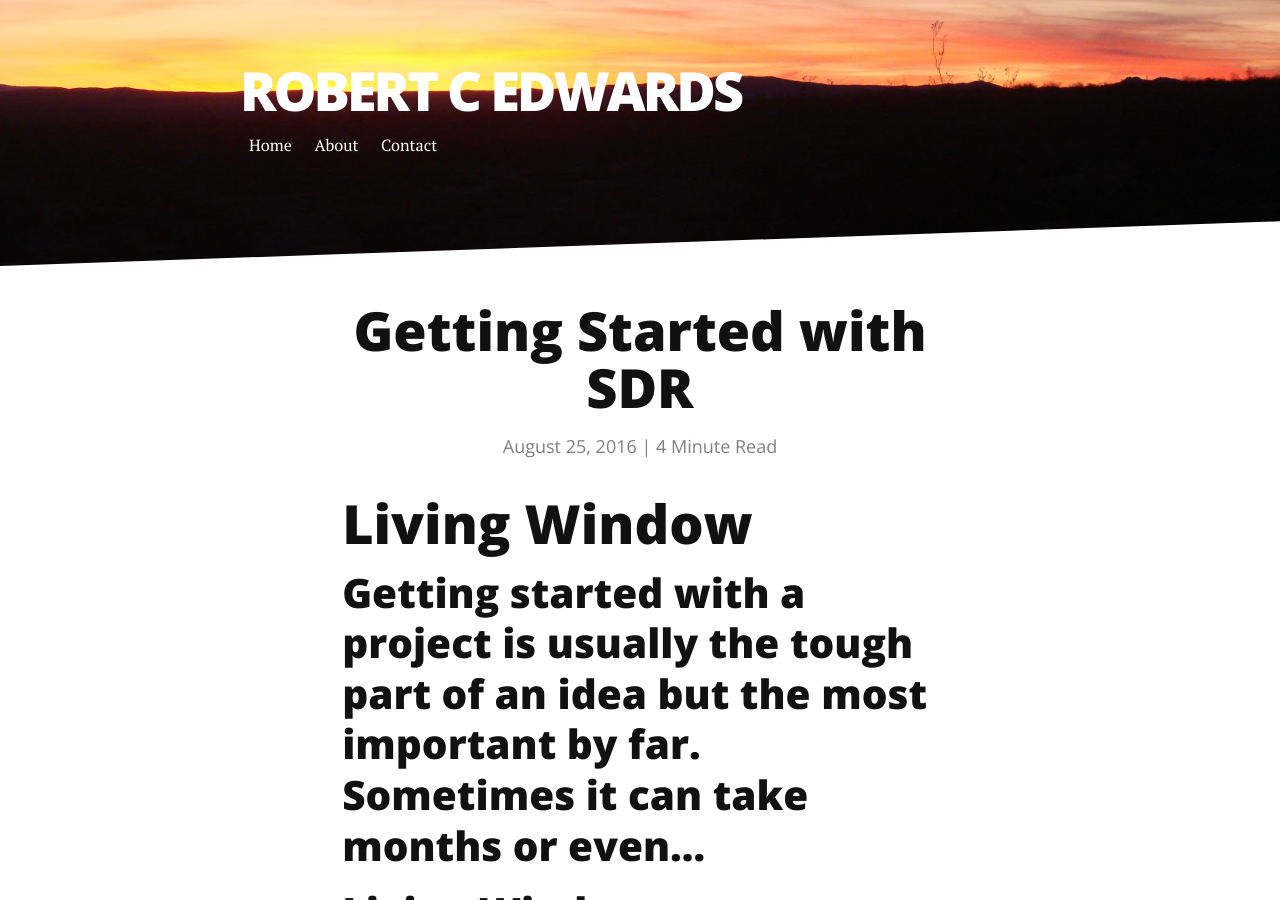
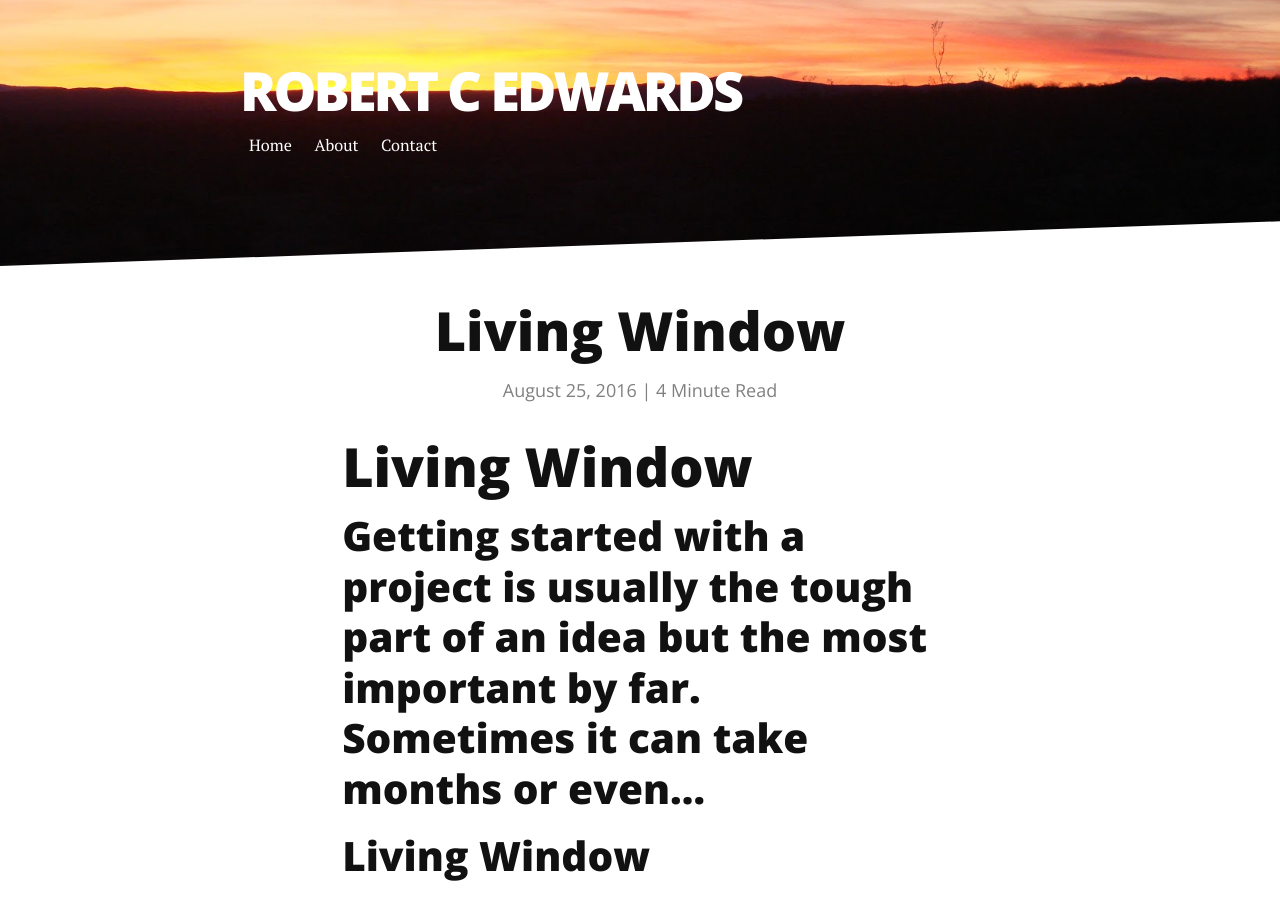
Before and after one commit to robertcedwards/robertcedwards.com, a Jekyll site: the page built from _posts/2016-01-21-Living-Window.md, in a window 1280 px wide and 900 px high. Built offline with Jekyll 4.4.1, drawn with Linux system fonts in a browser that asks for light colours; nearby versions of some CDN libraries; Markdown is read by kramdown in place of the engine named in the settings.

Commit message:
Update 2016-01-21-Living-Window.md

```diff
--- a/_posts/2016-01-21-Living-Window.md
+++ b/_posts/2016-01-21-Living-Window.md
@@ -1,6 +1,6 @@
 ---
 layout: post
-title:  "Getting Started with SDR"
+title:  "Living Window"
 date:   2016-08-25
 ---
 
```
